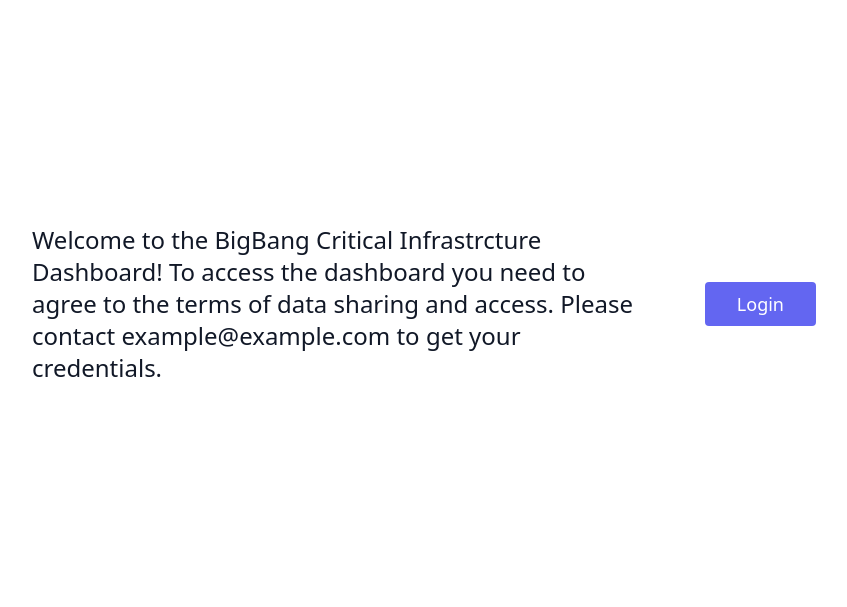
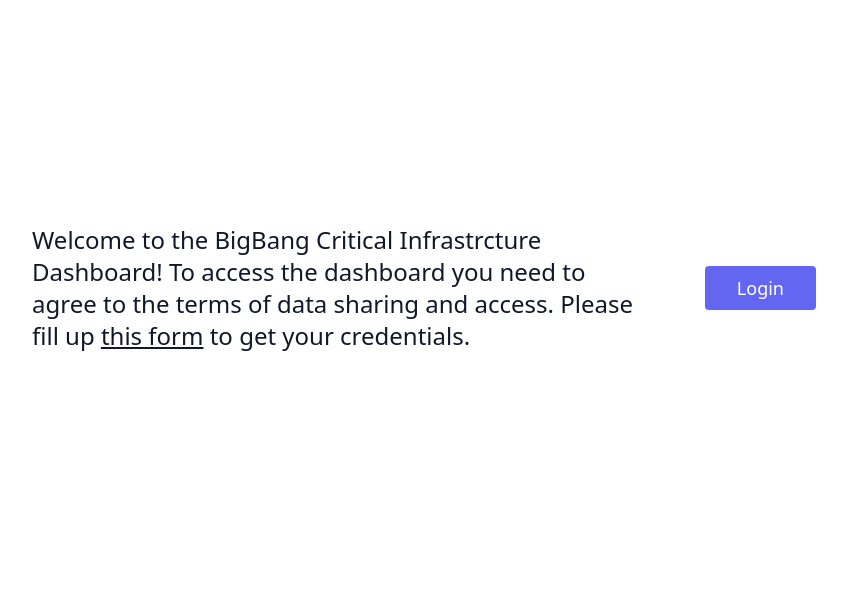
Before and after one commit to datactive/dashboard, a FastAPI app: template images/login_service/templates/index.html in a window 1280 px wide. Shown: the top 607 px of the page, without its empty margins (216-1063 px from the left). Run offline with FastAPI, Linux system fonts and the light colour scheme; the template is opened without the code that fills it, so the values that code supplies are empty; some libraries are stand-ins or nearby versions.

Commit message:
Use google forms to collect data

```diff
--- a/images/login_service/templates/index.html
+++ b/images/login_service/templates/index.html
@@ -10,7 +10,7 @@
 <section class="relative isolate overflow-hidden bg-white py-24 px-6 sm:py-32 lg:px-8">
   <div class="container px-5 py-24 mx-auto">
     <div class="lg:w-2/3 flex flex-col sm:flex-row sm:items-center items-start mx-auto">
-      <h2 class="flex-grow sm:pr-16 text-2xl font-medium title-font text-gray-900">Welcome to the BigBang Critical Infrastrcture Dashboard! To access the dashboard you need to agree to the terms of data sharing and access. Please contact <a href="mailto:example@example.com">example@example.com</a> to get your credentials.</h2>
+      <h2 class="flex-grow sm:pr-16 text-2xl font-medium title-font text-gray-900">Welcome to the BigBang Critical Infrastrcture Dashboard! To access the dashboard you need to agree to the terms of data sharing and access. Please fill up <a class="text-decoration: underline" href="https://forms.gle/99TPTxeqoPFMBxmA7">this form</a> to get your credentials.</h2>
       <button onclick="window.location='/login';" class="flex-shrink-0 text-white bg-indigo-500 border-0 py-2 px-8 focus:outline-none hover:bg-indigo-600 rounded text-lg mt-10 sm:mt-0">Login</button>
     </div>
   </div>
```
